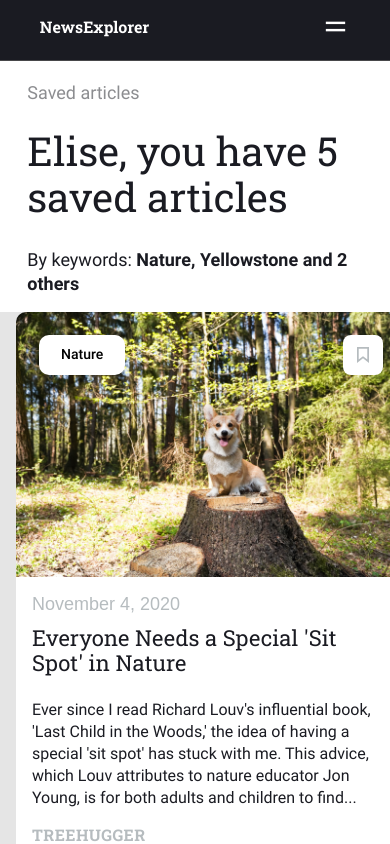
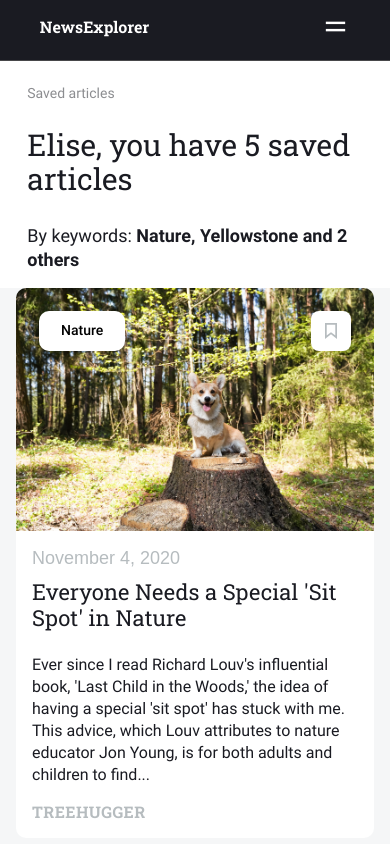
Before and after one commit to irmo12/news-explorer-frontend, a React (Create React App) app in the folder news-explorer/: page /saved-news in a window 390 px wide. Shown: the top 844 px of the page. Built offline with nearby package versions, Linux system fonts and the light colour scheme.

Commit message:
refactor w/o redundant 'savednews' comp

```diff
--- a/news-explorer/src/components/InfoPopup/InfoPopup.css
+++ b/news-explorer/src/components/InfoPopup/InfoPopup.css
@@ -1,4 +1,4 @@
-.popup {
+.info-popup {
   background-color: rgba(0, 0, 0, 0.5);
   width: 100%;
   height: 100%;
@@ -17,13 +17,13 @@
   cursor: pointer;
 }
 
-.popup_active {
+.info-popup_active {
   visibility: visible;
   opacity: 1;
   transition-delay: 0s;
 }
 
-.popup__container {
+.info-popup__container {
   max-width: 430px;
   min-width: 430px;
   display: flex;
@@ -40,7 +40,7 @@
   cursor: default;
 }
 
-.popup__container-close {
+.info-popup__container-close {
   background-image: url(../../images/close.svg);
   background-position: center;
   background-color: transparent;
@@ -55,11 +55,11 @@
   z-index: 5;
 }
 
-.popup__container-close:hover {
+.info-popup__container-close:hover {
   opacity: 0.6;
 }
 
-.popup__heading {
+.info-popup__heading {
   font-family: "Roboto", sans-serif;
   font-style: normal;
   font-weight: 900;
@@ -71,7 +71,7 @@
   margin: 34px 0 0;
 }
 
-.popup__link {
+.info-popup__link {
   font-family: "Inter", sans-serif;
   font-style: normal;
   font-weight: 400;
@@ -83,18 +83,18 @@
 }
 
 @media screen and (max-width: 796px) {
-  .popup__heading {
+  .info-popup__heading {
     font-size: 18px;
     line-height: 1.22;
     margin-top: 25px;
   }
 
-  .popup__container {
+  .info-popup__container {
     max-width: 282px;
     min-width: 260px;
     padding: 0 22px;
   }
-  .popup__container-close {
+  .info-popup__container-close {
     height: 26px;
     width: 26px;
     margin-bottom: 18.6px;
--- a/news-explorer/src/components/InfoPopup/InfoPopup.js
+++ b/news-explorer/src/components/InfoPopup/InfoPopup.js
@@ -9,16 +9,16 @@ function InfoPopup({
 })
 {
   return (
-    <div className={`popup ${isOpen ? 'popup_active' : ''}`} id={name}>
+    <div className={`info-popup ${isOpen ? 'info-popup_active' : ''}`} id={name}>
       <button
         type="button"
-        className="popup__container-close"
+        className="info-popup__container-close"
         aria-label="close"
         onClick={onClose}
       />
-      <div className="popup__container">
-        <h2 className="popup__heading">Registration successfully completed!</h2>
-        <button type='button' className='popup__link' onClick={handleInfoLinkClick}>SIgn in</button>
+      <div className="info-popup__container">
+        <h2 className="info-popup__heading">Registration successfully completed!</h2>
+        <button type='button' className='info-popup__link' onClick={handleInfoLinkClick}>SIgn in</button>
       </div>
     </div>
   );
--- a/news-explorer/src/components/Main/Main.js
+++ b/news-explorer/src/components/Main/Main.js
@@ -17,6 +17,11 @@ function Main({ openAuthPopup, newsData, username, isOpen }) {
   const isLoggedIn = useContext(AuthContext);
   const articleList = Object.values(newsData);
 
+  function getArticleList() { /*call API*/
+    setHasResults(false);
+    setIsLoading(false);
+  }
+
   return (
     <>
       <div className="main">
@@ -25,7 +30,7 @@ function Main({ openAuthPopup, newsData, username, isOpen }) {
             element={<>
               <div className="main__header-search-container">
                 <Header openAuthPopup={openAuthPopup} isOpen={isOpen} />
-                <SearchForm />
+                <SearchForm getArticleList={getArticleList}/>
               </div>
               <Preloader isLoading={isLoading} hasResults={hasResults} />
               <NewsCardList articleList={articleList} />
@@ -35,7 +40,7 @@ function Main({ openAuthPopup, newsData, username, isOpen }) {
             <Route path='/saved-news'
               element={<>
                 <Header openAuthPopup={openAuthPopup} isOpen={isOpen} />
-                <SavedNewsHeader newsData={newsData} username={username} />
+                <SavedNewsHeader articleList={articleList} username={username} />
               </>} />
           )}
         </Routes>
--- a/news-explorer/src/components/NewsCardList/NewsCardList.js
+++ b/news-explorer/src/components/NewsCardList/NewsCardList.js
@@ -1,18 +1,20 @@
 import React, { useState } from 'react';
 import './NewsCardList.css';
 import NewsCard from '../NewsCard/NewsCard';
+import { useLocation } from 'react-router-dom';
 
 function NewsCardList({ articleList }) {
   const [showAll, setShowAll] = useState(false);
-
   const visibleCards = showAll ? articleList.length : 3;
+  const location = useLocation();
 
   function handleShowMoreClick() {
     setShowAll(!showAll);
   }
 
   return (
-    <div className="news-card-list">
+    <list className="news-card-list">
+      {location.pathname === '/' && (<>
         <h2 className='news-card-list__heading'>Search results</h2>
         <div className={`news-card-list__grid ${showAll ? 'news-card-list__grid_show-more' : ``}`}>
           {articleList.slice(0, visibleCards).map((article) => (
@@ -24,7 +26,13 @@ function NewsCardList({ articleList }) {
             {showAll ? 'Show Less' : 'Show More'}
           </button>
         )}
+      </>)}
+      {location.pathname === '/saved-news' && (<>
+        <div className='news-card-list__grid news-card-list__grid_show-more'>
+          {articleList.map((article) => (<NewsCard article={article} key={article._id} />))}
         </div>
+      </>)}
+    </list>
   );
 }
 
--- a/news-explorer/src/components/SavedNews/SavedNews.css
+++ /dev/null
@@ -1,34 +0,0 @@
-.news-grid-container {
-  background-color: #e5e5e5;
-  max-width: 1440px;
-  padding: 6vh 9vh 3.5vh;
-}
-.news-grid {
-  display: grid;
-  grid-template-columns: repeat(3, minmax(300px, 500px));
-  grid-auto-rows: minmax(350px, 1fr);
-  gap: 16px;
-  background-color: #e5e5e5;
-  width: 100%;
-}
-
-@media screen and (max-width: 1024px) {
-  .news-grid-container {
-    padding: 0;
-  }
-
-  .news-grid {
-    margin-left: 40px;
-    margin-right: 40px;
-  }
-}
-
-@media screen and (max-width: 480px) {
-  .news-grid {
-    display: flex;
-    flex-direction: column;
-    gap: 10px;
-    margin-left: 16px;
-    margin-right: 16px;
-  }
-}
--- a/news-explorer/src/components/SavedNews/SavedNews.js
+++ /dev/null
@@ -1,21 +0,0 @@
-import React from 'react';
-import NewsCard from '../NewsCard/NewsCard';
-import './SavedNews.css'
-
-function SavedNews({ newsData }) {
-
-  return (
-    <div className='news-grid-container'>
-    <div className="news-grid">
-      {newsData.map(news => (
-        <NewsCard
-          article={news}
-          key={news._id}
-        />
-      ))}
-    </div>
-    </div>
-  );
-}
-
-export default SavedNews;
--- a/news-explorer/src/components/SavedNewsHeader/SavedNewsHeader.css
+++ b/news-explorer/src/components/SavedNewsHeader/SavedNewsHeader.css
@@ -45,3 +45,18 @@
 .saved-news__summary-string {
   font-weight: bold;
 }
+
+@media screen and (max-width: 768px) {
+  .saved-news__heading {
+    font-size: 14px;
+    line-height: 24px;
+  }
+
+  .saved-news__user-message {
+    font-size: 30px;
+    line-height: 34px;
+  }
+}
+
+@media screen and (max-width: 480px) {
+}
--- a/news-explorer/src/components/SavedNewsHeader/SavedNewsHeader.js
+++ b/news-explorer/src/components/SavedNewsHeader/SavedNewsHeader.js
@@ -1,11 +1,11 @@
 import React from 'react';
-import SavedNews from '../SavedNews/SavedNews';
 import './SavedNewsHeader.css';
+import NewsCardList from '../NewsCardList/NewsCardList';
 
-function SavedNewsHeader({ newsData, username }) {
-  const numberOfSavedArticles = newsData.length;
+function SavedNewsHeader({ articleList, username }) {
+  const numberOfSavedArticles = articleList.length;
 
-  const distinctKeywords = [...new Set(newsData.map(news => capitalizeKeyword(news.keyword)))];
+  const distinctKeywords = [...new Set(articleList.map(news => capitalizeKeyword(news.keyword)))];
   const displayedKeywords = distinctKeywords.slice(0, 2);
   const remainingKeywordsCount = Math.max(0, distinctKeywords.length - 2);
 
@@ -21,7 +21,7 @@ function SavedNewsHeader({ newsData, username }) {
             </span></p>
         </div>
       </div>
-      <SavedNews className='saved-news__articles' newsData={newsData} />
+      <NewsCardList articleList={articleList} />
     </>
   );
 }
```
Lines whose indentation alone changed are shown as unchanged.
